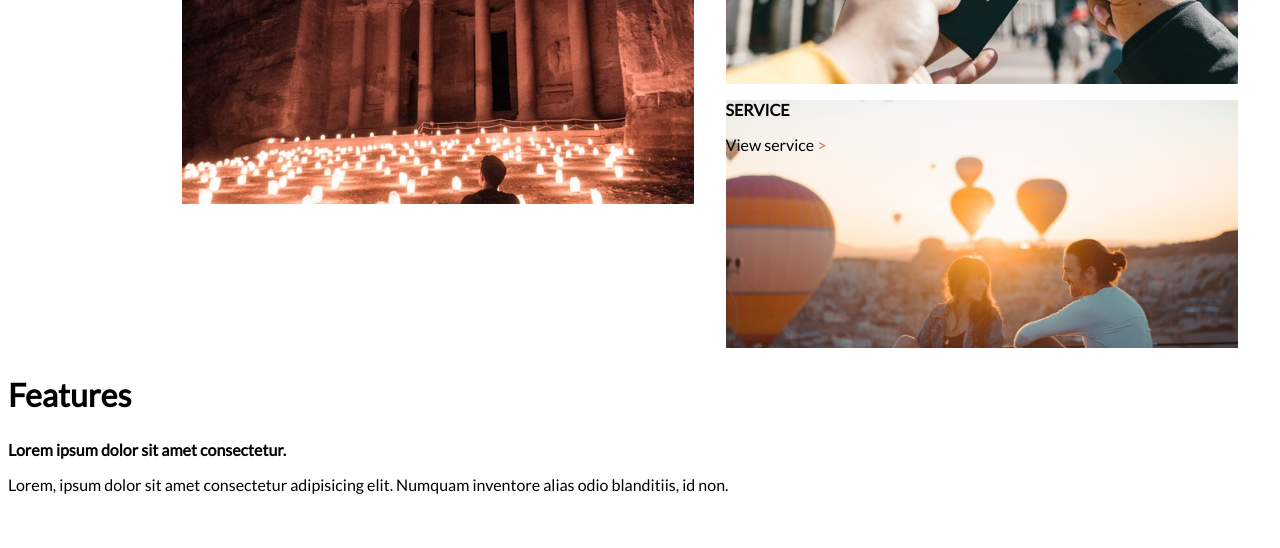
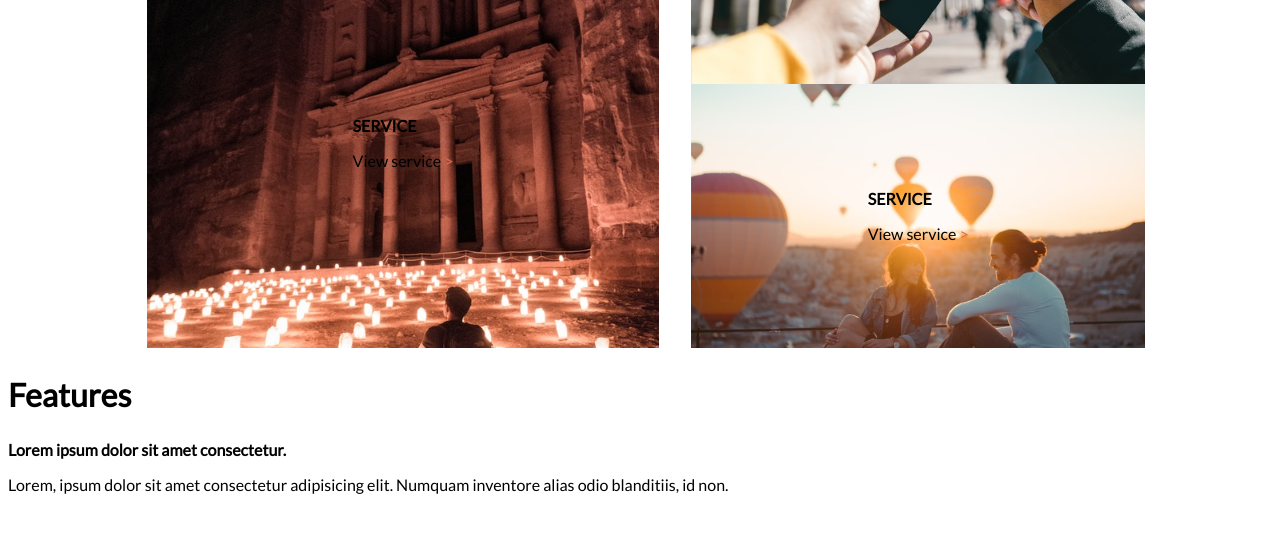
Before and after one commit to Crackzul/Travel-Together, a website: page index.html in a window 1280 px wide. Shown: the part 830-1378 px from the top of the page. Drawn offline with Linux system fonts and the light colour scheme.

Commit message:
les images sonts belles le titre centré

```diff
--- a/assets/scss/pages/_homepage.scss
+++ b/assets/scss/pages/_homepage.scss
@@ -53,31 +53,41 @@
 
 .services_container {
     display: flex;
+    align-items: flex-end;
     gap: 2rem;
-    justify-content: center;
   }
 
 
 .card_1 {
     background-image: url(/assets/img/homme-assis-batiment.jpg);
     width: 40vw;
-    height: 30vw;
+    height: 32vw;
     background-size: cover;
     background-position: center;
+    display: flex;
+    justify-content: center;
+    align-items: center;
+
 }
 .card_2 {
     background-image: url(/assets/img/passport.jpg);
-    width: 40vw;
-    height: 31vh;
+    width: 35.5vw;
+    height: 33vh;
     background-size: cover;
     background-position: center;
+    display: flex;
+    justify-content: center;
+    align-items: center;
 }
 
 .card_3 {
     background-image: url(/assets/img/montgolfiere.jpg);
-    width: 40vw;
-    height: 31vh;
+    width: 35.5vw;
+    height: 33vh;
     background-size: cover;
     background-position: center;
+    display: flex;
+    justify-content: center;
+    align-items: center;
 
 }
```
Also changed, not shown: assets/css/style.css, 1 other file.
